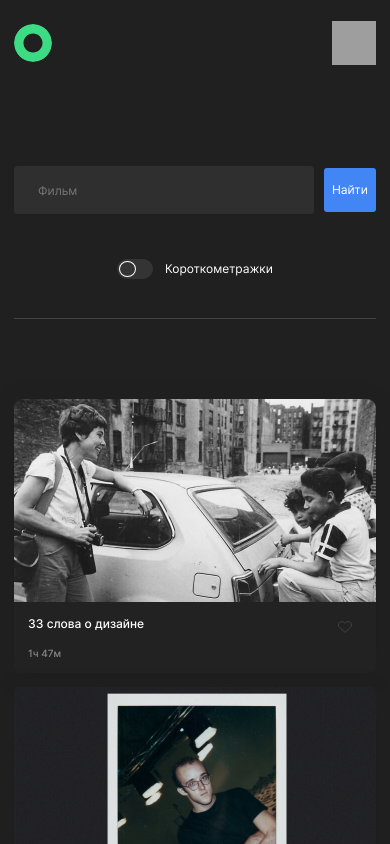
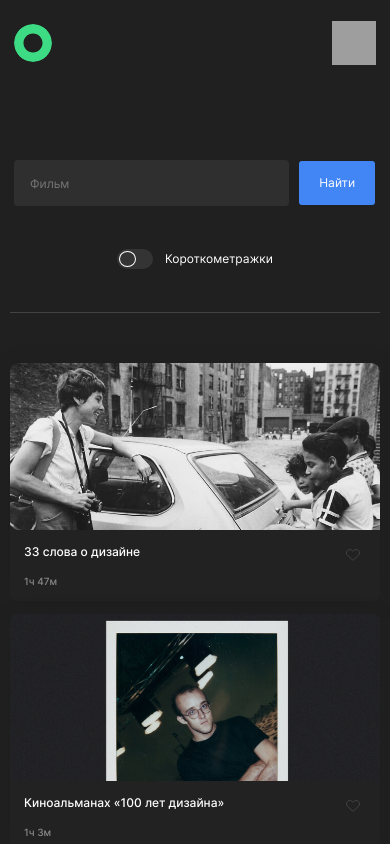
Before and after one commit to FeNjK/movies-explorer-frontend, a React app: page /movies in a window 390 px wide. Shown: the top 844 px of the page. Built offline with nearby package versions, Linux system fonts and the light colour scheme; grey boxes are pictures that could not be loaded.

Commit message:
fix: устранены замечания первого ревью

```diff
--- a/src/components/App/App.css
+++ b/src/components/App/App.css
@@ -148,6 +148,8 @@
   line-height: .92;
   font-weight: 500;
   margin: 0 0 0 5px;
+  display: flex;
+  align-items: center;
 }
 
 .app__popup-navigation-profile-image-blok {
--- a/src/components/MobileMenu/MobileMenu.js
+++ b/src/components/MobileMenu/MobileMenu.js
@@ -59,7 +59,6 @@ function MobileMenu({ isOpen, onClose }) {
               }
             end>
               Аккаунт
-            </NavLink>
               <div className='app__popup-navigation-profile-image-blok'>
                 <img
                   className='app__popup-navigation-profile-image'
@@ -67,6 +66,8 @@ function MobileMenu({ isOpen, onClose }) {
                   alt='Значoк аккаунта'
                 />
             </div>
+            </NavLink>
+
           </div>
       </nav>
       </div>
--- a/src/components/Movies/Movies.css
+++ b/src/components/Movies/Movies.css
@@ -10,13 +10,13 @@
 
 @media screen and (max-width: 1023px) {
   .movies {
-    padding: 80px 30px;
+    padding: 74px 30px;
   }
 }
 
 @media screen and (max-width: 700px) {
   .movies {
-    padding: 80px 14px;
+    padding: 74px 10px;
   }
 }
 
--- a/src/components/MoviesCard/MoviesCard.css
+++ b/src/components/MoviesCard/MoviesCard.css
@@ -2,13 +2,19 @@
   width: 100%;
   display: grid;
   grid-template-columns: 1fr minmax(min-content, max-content);
-  grid-template-rows: 203px 1fr;
+  grid-template-rows: 190px 1fr;
   column-gap: 12px;
   margin: 0;
   padding: 0;
   background: #222222;
   box-shadow: 0px 4px 30px rgba(0, 0, 0, 0.08);
   border-radius: 6px;
+}
+
+@media screen and (max-width: 700px) {
+  .movie-card {
+    grid-template-rows: 167px 1fr;
+  }
 }
 
 .movie-card__image {
@@ -26,12 +32,6 @@
   padding: 0;
 }
 
-@media screen and (max-width: 700px) {
-  .movies {
-    padding: 80px 14px;
-  }
-}
-
 .movie__title {
   grid-column-start: 1;
   grid-column-end: 2;
@@ -44,7 +44,6 @@
   text-align: start;
   margin: 16px 0 0 16px;
   padding: 0;
-  overflow: hidden;
   text-overflow: ellipsis;
   white-space: nowrap;
 }
@@ -119,6 +118,12 @@
   opacity: 1;
 }
 
+@media screen and (max-width: 700px) {
+  .movie__mark {
+    margin: 19px 20px 0 0;
+  }
+}
+
 .movie__trash {
   grid-column-start: 2;
   grid-column-end: 3;
--- a/src/components/MoviesCardList/MoviesCardList.css
+++ b/src/components/MoviesCardList/MoviesCardList.css
@@ -12,7 +12,7 @@
 
 @media screen and (max-width: 700px) {
   .movies-library {
-    padding: 80px 0 76px;
+    padding: 49.5px 0 76px;
   }
 }
 
@@ -20,7 +20,7 @@
   width: 100%;
   list-style: none;
   display: grid;
-  grid-template-columns: repeat(auto-fit, minmax(340px, 1fr));
+  grid-template-columns: repeat(auto-fit, minmax(320px, 1fr));
   row-gap: 37px;
   column-gap: 24px;
   margin: 0;
@@ -29,14 +29,13 @@
 
 @media screen and (max-width: 1023px) {
   .movies-library__card-list {
-    grid-template-columns: repeat(auto-fit, minmax(295px, 1fr));
-    gap: 30px;
+    grid-template-columns: repeat(auto-fit, minmax(299px, 1fr));
+    gap: 26px;
   }
 }
 
 @media screen and (max-width: 700px) {
   .movies-library__card-list {
-    grid-template-columns: repeat(auto-fit, minmax(250px, 1fr));
-    gap: 14px;
+    gap: 13px;
   }
 }
--- a/src/components/SavedMovies/SavedMovies.css
+++ b/src/components/SavedMovies/SavedMovies.css
@@ -10,12 +10,12 @@
 
 @media screen and (max-width: 1023px) {
   .saved-movies {
-    padding: 80px 30px;
+    padding: 74px 30px;
   }
 }
 
 @media screen and (max-width: 700px) {
   .saved-movies {
-    padding: 80px 14px;
+    padding: 74px 10px;
   }
 }
--- a/src/components/SearchForm/SearchForm.css
+++ b/src/components/SearchForm/SearchForm.css
@@ -10,6 +10,12 @@
   border-bottom: 1px solid #424242;
 }
 
+@media screen and (max-width: 700px) {
+  .search {
+    padding-bottom: 43px;
+  }
+}
+
 .search__form {
   display: flex;
   align-items: center;
@@ -19,7 +25,7 @@
 
 @media screen and (max-width: 700px) {
   .search__form {
-    margin: 0 0 45px;
+    margin: 0 0 43px;
   }
 }
 
@@ -45,8 +51,11 @@
 
 @media screen and (max-width: 700px) {
   .search__input {
+    height: 42px;
     font-size: 12px;
-  line-height: 1.5;
+    line-height: 1.5;
+    margin: 0 10px 0 4px;
+    padding: 2px 16px;
   }
 }
 
@@ -62,6 +71,14 @@
   border-radius: 3px;
   border: none;
   color: #fff;
+  margin: 0;
+}
+
+@media screen and (max-width: 700px) {
+  .search__button {
+    width: 115px;
+    margin: 0 5px 0 0;
+  }
 }
 
 .search__button:hover {
--- a/src/utils/Movies.js
+++ b/src/utils/Movies.js
@@ -21,7 +21,7 @@ const movies = [
   {image: m5, nameRu: 'Бег это свобода', duration: 104, id: 555},
   {image: m6, nameRu: 'Книготорговцы', duration: 97, id: 666},
   {image: m7, nameRu: 'Когда я думаю о Германии ночью', duration: 116, id: 777},
-  {image: m8, nameRu: 'Gimme Danger: История Игги и The Stooge', duration: 119, id: 888},
+  {image: m8, nameRu: 'Gimme Danger: История Игги', duration: 119, id: 888},
   {image: m9, nameRu: 'Дженис: Маленькая девочка грустит', duration: 102, id: 999},
   {image: m10, nameRu: 'Соберись перед прыжком', duration: 70, id: 1010},
   {image: m11, nameRu: 'Пи Джей Харви: A dog called money', duration: 64, id: 1111},
```
Lines whose indentation alone changed are shown as unchanged.
